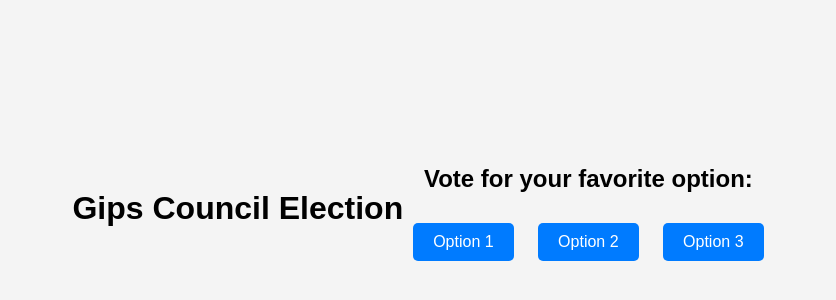
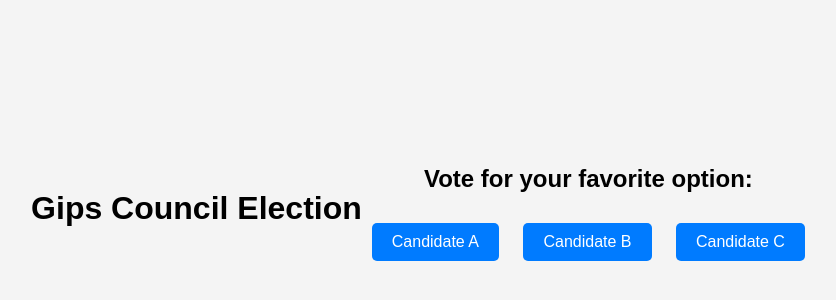
Before and after one commit to yashmeetop/Council_voting, a website: page veiws/index.html in a window 1280 px wide. Shown: the part 192-492 px from the top of the page, without its empty margins (217-1053 px from the left). Drawn offline with Linux system fonts and the light colour scheme.

Commit message:
fourth commit

```diff
--- a/veiws/index.html
+++ b/veiws/index.html
@@ -12,9 +12,9 @@
 <div class="voting-form">
     <h2>Vote for your favorite option:</h2>
     <form action="/submit-vote" method="post" id="voteform">
-        <button type="submit" name="vote" value="a" onclick="submitVote" class="btn">Option 1</button>
-        <button type="submit" name="vote" value="b" onclick="submitVote"  class="btn">Option 2</button>
-        <button type="submit" name="vote" value="c" onclick="submitVote"  class="btn">Option 3</button>
+        <button type="submit" name="vote" value="a" onclick="submitVote" class="btn">Candidate A</button>
+        <button type="submit" name="vote" value="b" onclick="submitVote"  class="btn">Candidate B</button>
+        <button type="submit" name="vote" value="c" onclick="submitVote"  class="btn">Candidate C</button>
     </form>
 
     <div id="result"></div>
```
